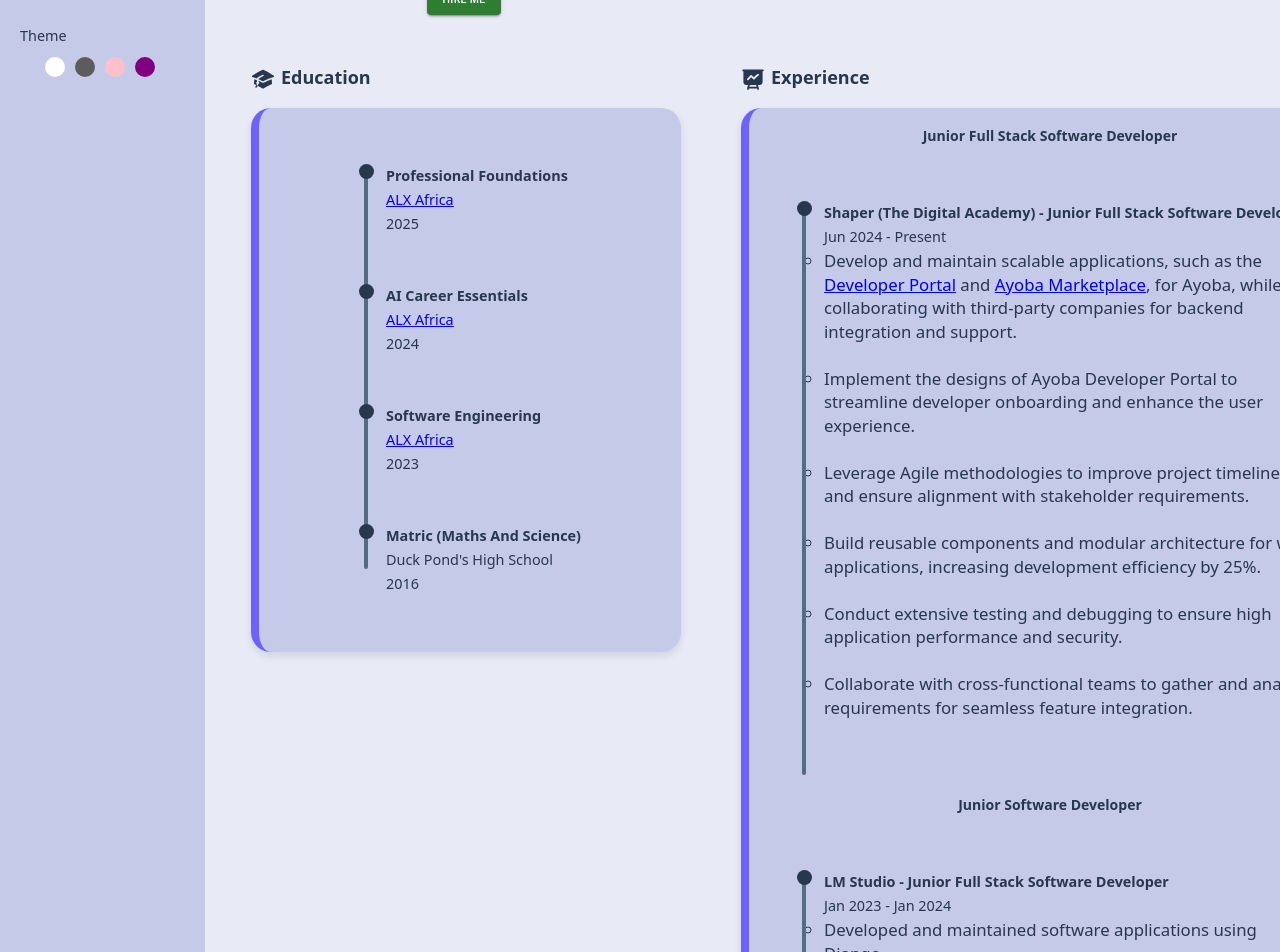
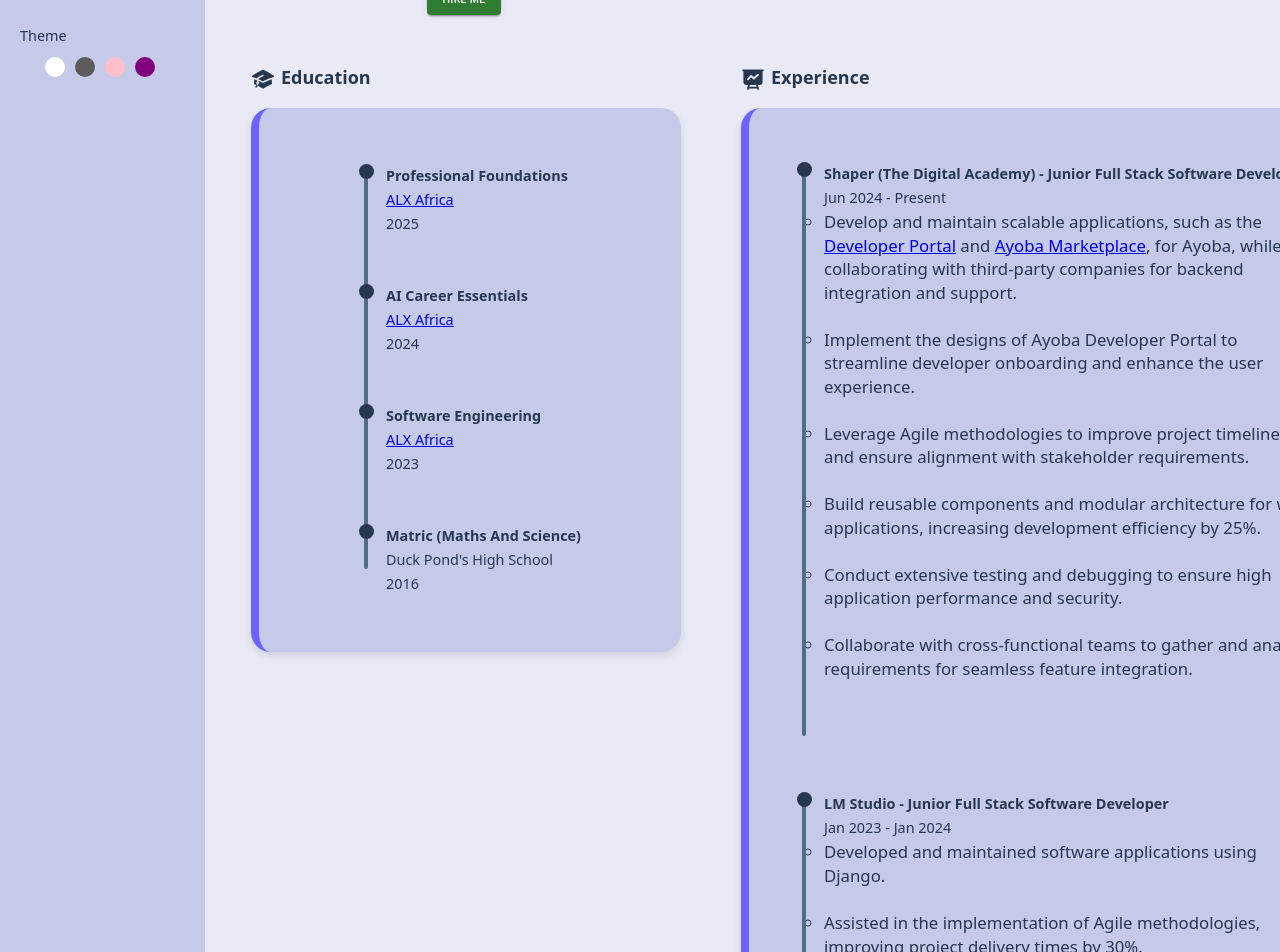
Before and after one commit to Mdlalose4life/Portfolio, a React (Vite) app in the folder frontend/: page /about in a window 1280 px wide. Shown: the part 480-1432 px from the top of the page. Built offline with nearby package versions, Linux system fonts and the light colour scheme.

Commit message:
The tittle

```diff
--- a/frontend/src/components/About.jsx
+++ b/frontend/src/components/About.jsx
@@ -254,9 +254,9 @@
               <h2>Experience</h2>
             </div>
             <div className='experience--card--controller'>
-              <div className='Experience--title'>
+              {/* <div className='Experience--title'>
                 <h3>Junior Full Stack Software Developer</h3>
-              </div>
+              </div> */}
               <div className='vertical-line '>
                 <div className='content'>
                   <div className='componany-name--and--date--controller'>
@@ -264,9 +264,9 @@
                   </div>
                 </div>
               </div>
-              <div className='Experience--title'>
+              {/* <div className='Experience--title'>
                 <h3>Junior Software Developer</h3>
-              </div>
+              </div> */}
               <div className='vertical-line '>
                 <div className='content'>
                   <div className='componany-name--and--date--controller'>
```
